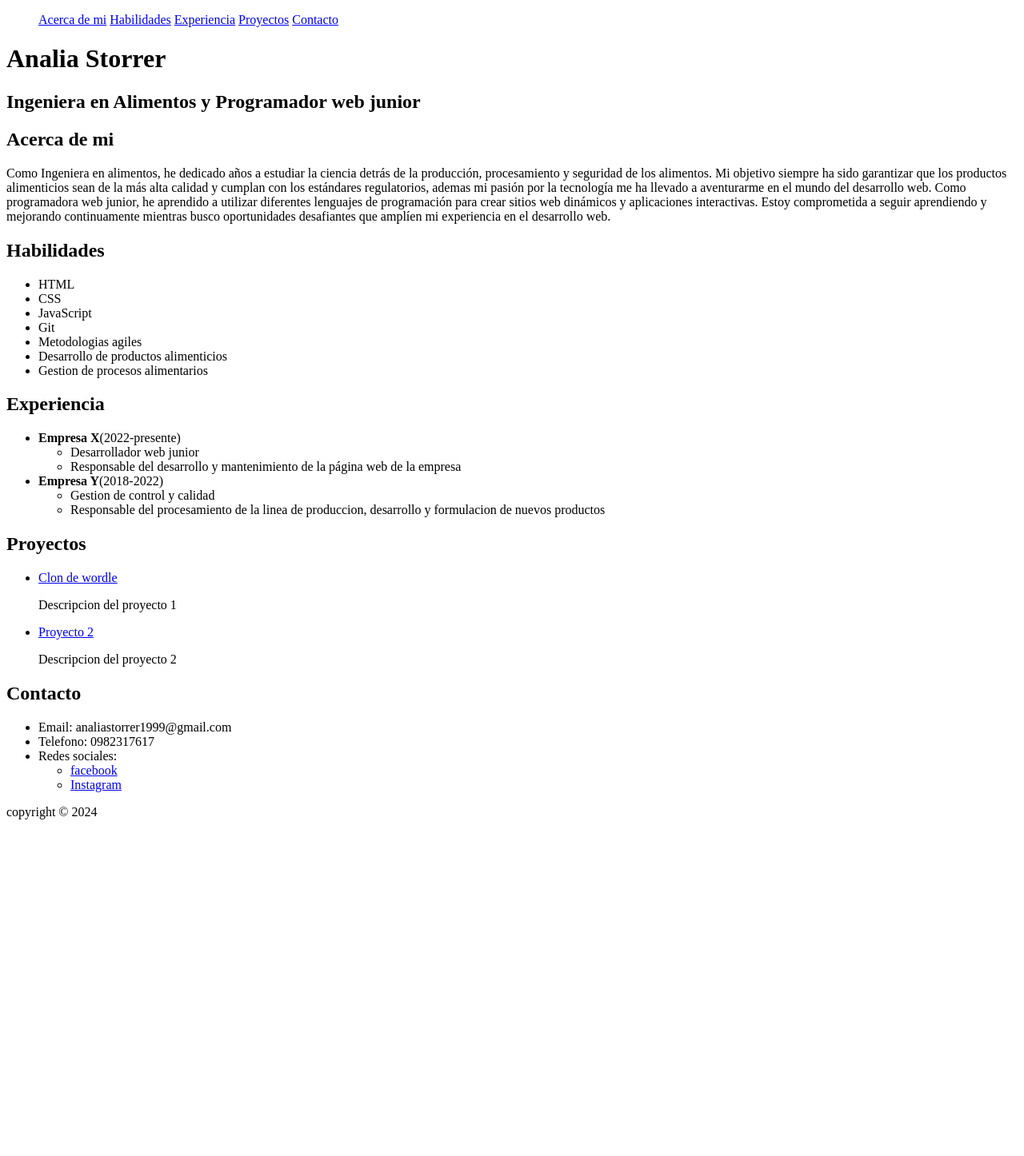
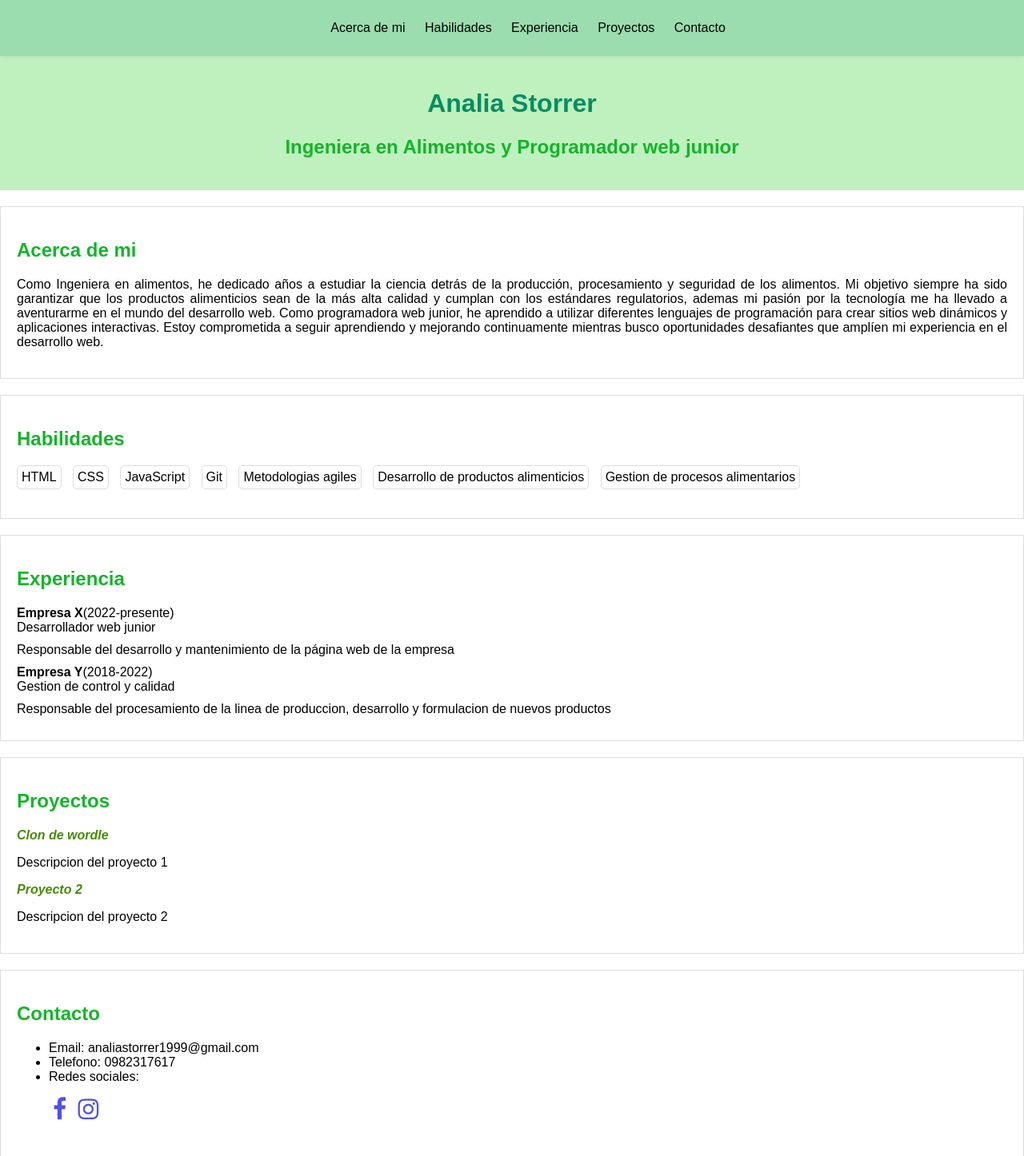
Before and after one commit to AnaliaStorrer/AnaliaStorrer.github.io, a plain HTML site: page index.html in a window 1280 px wide. Shown: the top 1446 px of the page at 80% size. Before the commit the page ends 1041 px from the top, so only its background shows below. Drawn offline with Linux system fonts and the light colour scheme.

Commit message:
Tutorial CSS

```diff
--- a/index.html
+++ b/index.html
@@ -2,16 +2,18 @@
 <html>
     <head>
         <title>Mi portfolio personal</title>
+        <link rel="stylesheet" href="style.css"/>
+        <link rel="stylesheet" href="https://cdnjs.cloudflare.com/ajax/libs/font-awesome/4.7.0/css/font-awesome.min.css"/>
     </head>
     <body>
         <header>
             <nav>
                 <ul>
-                    <a href="#Acerca-de-mi">Acerca de mi</a>
-                    <a href="#habilidades">Habilidades</a>
-                    <a href="#experiencia">Experiencia</a>
-                    <a href="#proyectos">Proyectos</a>
-                    <a href="#contacto">Contacto</a>
+                    <a href="#Acerca-de-mi" class="menu-item" >Acerca de mi</a>
+                    <a href="#habilidades" class="menu-item" >Habilidades</a>
+                    <a href="#experiencia" class="menu-item" >Experiencia</a>
+                    <a href="#proyectos" class="menu-item" >Proyectos</a>
+                    <a href="#contacto" class="menu-item" >Contacto</a>
                 </ul>
             </nav>
             <h1>Analia Storrer</h1>
@@ -20,7 +22,7 @@
         <main>
             <section id="Acerca-de-mi">
                 <h2>Acerca de mi</h2>
-                <p>
+                <p id="p-acerca-de-mi">
                     Como Ingeniera en alimentos, he dedicado años a estudiar la ciencia detrás de la producción, procesamiento y seguridad de los alimentos. Mi objetivo siempre ha sido garantizar que los productos alimenticios sean de la más alta calidad y cumplan con los estándares regulatorios, ademas mi pasión por la tecnología me ha llevado a aventurarme en el mundo del desarrollo web. Como programadora web junior, he aprendido a utilizar diferentes lenguajes de programación para crear sitios web dinámicos y aplicaciones interactivas. Estoy comprometida a seguir aprendiendo y mejorando continuamente
                     mientras busco oportunidades desafiantes que amplíen mi experiencia en el
                     desarrollo web.
@@ -83,12 +85,12 @@
                     <li>Telefono: 0982317617</li>
                     <li>
                         Redes sociales:
-                        <ul>
+                        <ul id="sociales">
                             <li>
-                                <a href="https://www.facebook.com/analia.storrer?mibextid=ZbWKwL">facebook</a>
+                                <a href="https://www.facebook.com/analia.storrer?mibextid=ZbWKwL" class="fa fa-facebook"></a>
                             </li>
                             <li>
-                                <a href="https://www.instagram.com/analiastorrer1999?igsh=anc5OTFqbzZjMGt4">Instagram</a>
+                                <a href="https://www.instagram.com/analiastorrer1999?igsh=anc5OTFqbzZjMGt4" class="fa fa-instagram"></a>
                             </li>
                         </ul>
                     </li>
--- /dev/null
+++ b/style.css
@@ -0,0 +1,105 @@
+h1 {
+    color: rgb(6, 141, 96);
+}
+h2 {
+    color: rgb(20, 180, 42);
+}
+body {
+    font-family:Arial, Helvetica, sans-serif ;
+    margin: 0;
+    padding-top: 70px;
+}
+nav{
+    position: fixed;
+    top: 0;
+    left: 0;
+    width: 100%;
+    background-color:rgb(155, 221, 175);
+    box-shadow: 0 0 5px rgba(0, 0, 0, 0.1);
+    text-align: center;
+}
+.menu-item {
+    color:black;
+    padding: 10px;
+    text-decoration: none;
+    display: inline-block;
+}
+.menu-item:hover {
+    background-color: #ddd;
+  transition: all 0.4s ease-in-out;
+}
+header{
+    background-color: #bef1be;
+    text-align: center;
+    padding: 20px;
+    margin-bottom: 20px;
+}
+section {
+    padding: 20px;
+    border: 1px solid #ddd;
+    margin-bottom: 20px;
+}
+#p-acerca-de-mi {
+    text-align: justify;
+}
+#habilidades ul {
+    list-style: none;
+    padding: 0;
+}
+#habilidades li {
+    display: inline-block;
+    padding: 5px;
+    border: 1px solid #ddd;
+    border-radius: 5px;
+    margin-right: 10px;
+}
+#experiencia ul {
+    list-style: none;
+    padding: 0;
+    margin: 0;
+}
+
+#experiencia ul li {
+  margin-bottom: 10px;
+}
+#proyectos ul {
+    list-style: none;
+    padding: 0;
+    margin: 0;
+  }
+
+  #proyectos ul li a {
+    text-decoration: none;
+    font-weight: bold;
+    font-style: italic;
+    color: #478b06;
+  }
+
+  #proyectos ul li a:hover {
+    text-decoration: underline;
+  }
+  #sociales {
+    list-style: none;
+    padding: 0;
+    margin-top: 10px;
+  }
+
+  #sociales li {
+    list-style: none;
+    display: inline-block;
+    padding: 5px;
+    font-size: 30px;
+  }
+
+  .fa {
+    color: #4f51e7;
+    text-decoration: none;
+    margin-left: 0px;
+  }
+
+  footer {
+    background-color: #a8f79e;
+    color: #0a0a0a;
+    text-align: center;
+    padding: 10px;
+  }
```
